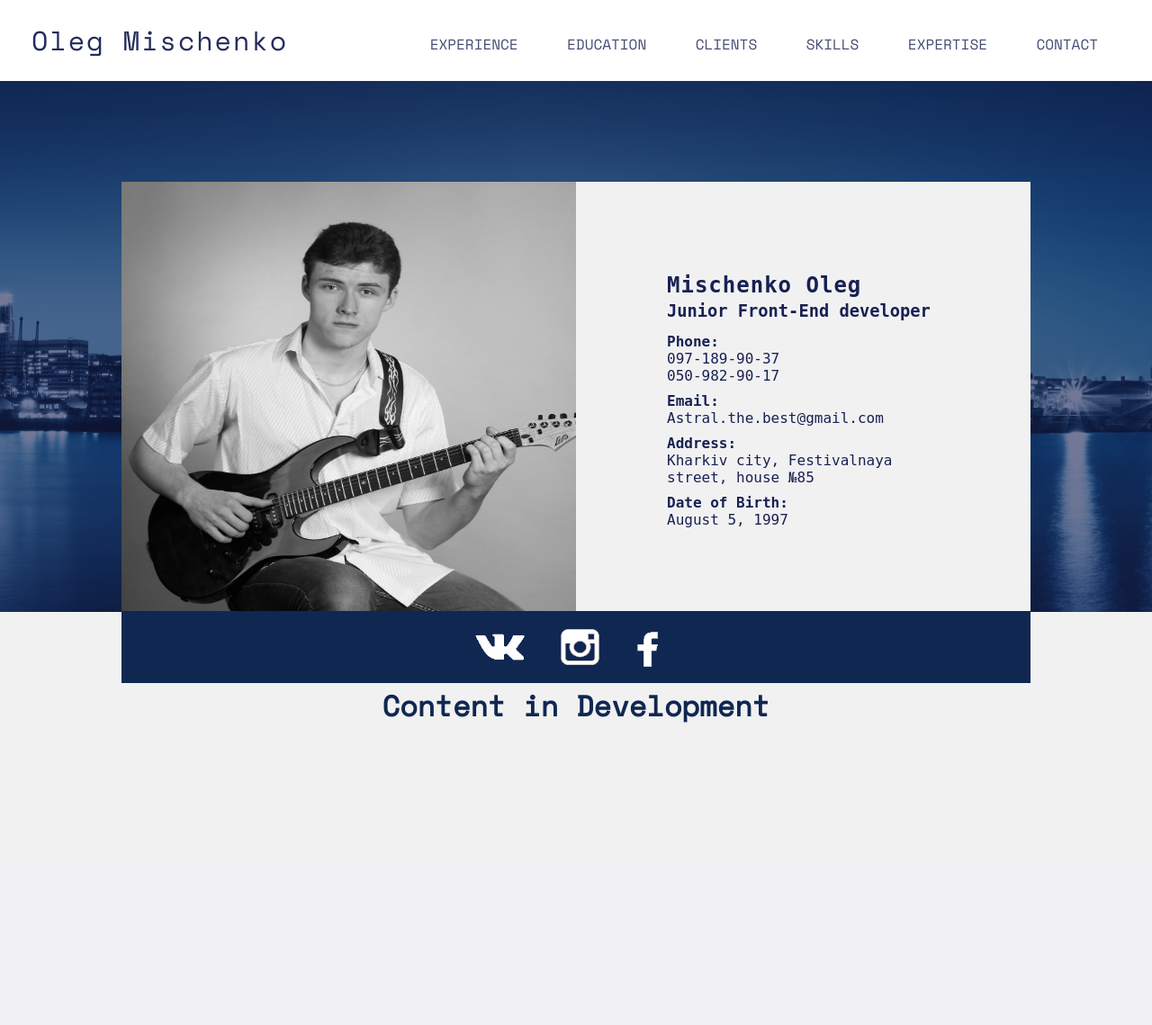
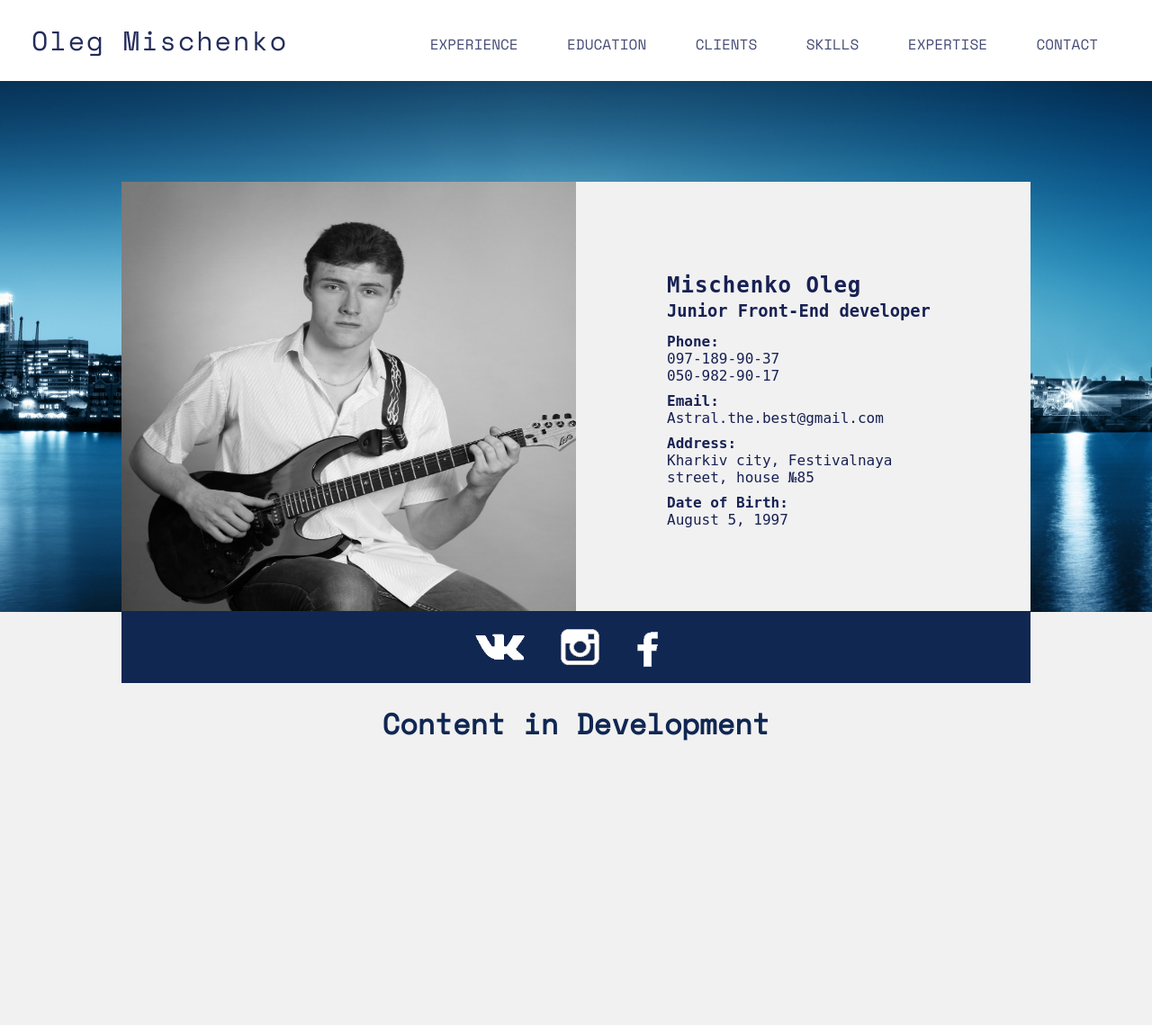
Before and after one commit to HolyAnger/TestRezume, a PHP site: page / in a window 1280 px wide. Shown: the whole page at 90% size. Before the commit the page ends 803 px from the top, so only its background shows below. Run offline with PHP 8.4, Linux system fonts and the light colour scheme.

Commit message:
Add files via upload

```diff
--- a/css/style.css
+++ b/css/style.css
@@ -59,16 +59,6 @@ nav ul li:last-child{
     overflow: hidden;
 }
 
-.unsetcolor{
-    position: absolute;
-    width:100%;
-    height:100%;
-    background-color: #182153;
-    opacity: .6;
-    z-index: 0;
-}
-
-
 #myCart{
     position: relative;
     width:1010px;
@@ -84,7 +74,7 @@ nav ul li:last-child{
 
 #myImage img{
     height:100%;
-    width:100%;
+    width:101%;
     -webkit-filter: grayscale(100%);
     -o-filter: grayscale(100%);
     filter: grayscale(100%);
@@ -226,12 +216,32 @@ nav ul li:last-child{
 }
 .container_link{
     max-width: 1010px;
-    height:80px;
+    height:100px;
     margin:0 auto;
     position:relative;
 }
 #greetings{
     margin-top: -21px;
     background-color: #F1F1F1;
-    height:300px;
+    height:480px;
 }
+
+#greet{
+    max-width: 570px;
+    width:570px;
+    margin: 0 auto;
+    text-align: center;
+    font-family: 'SpaceMono', monospace;
+    color:#143A6D;
+    text-align: center;
+    margin-top: 60px;
+}
+
+#greet p{
+    font-size: 20px;
+}
+
+#greet h4{
+    font-size: 35px;
+    line-height: 70px;
+}
```
